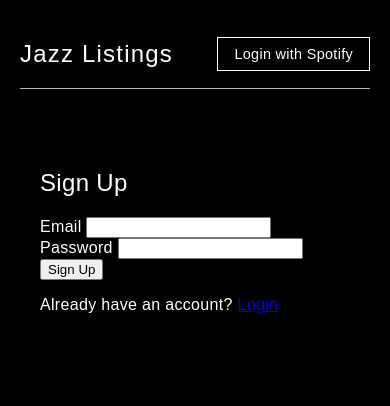
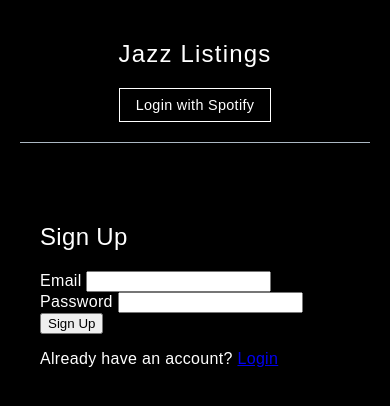
Before and after one commit to hack-c/jazzlistings, a Python web app: template templates/signup.html in a window 390 px wide. Shown: the top 406 px of the page. Run offline with Jinja, Linux system fonts and the light colour scheme; the template is opened without the code that fills it, so the values that code supplies are empty; some web fonts are replaced.

Commit message:
overlapp

```diff
--- a/templates/base.html
+++ b/templates/base.html
@@ -132,16 +132,25 @@
             padding: 20px 0;
             border-bottom: 1px solid var(--wp--preset--color--cyan-bluish-gray);
             display: flex;
+            flex-direction: row;
             justify-content: space-between;
             align-items: center;
+            flex-wrap: wrap;
+            gap: 10px;
         }
 
         .nav-left {
-            flex: 1;
+            flex: 0 1 auto;
         }
 
         .nav-right {
+            flex: 1 1 auto;
             text-align: right;
+            display: flex;
+            flex-wrap: wrap;
+            gap: 10px;
+            justify-content: flex-end;
+            align-items: center;
         }
 
         .site-title {
@@ -270,6 +279,36 @@
         .calendar-link i {
             margin-right: 4px;
         }
+
+        /* Add responsive styles */
+        @media (max-width: 768px) {
+            nav {
+                flex-direction: column;
+                align-items: stretch;
+            }
+
+            .nav-left {
+                text-align: center;
+                margin-bottom: 10px;
+            }
+
+            .nav-right {
+                flex-direction: column;
+                text-align: center;
+                gap: 15px;
+            }
+
+            .nav-right span {
+                /* Email address */
+                display: block;
+                margin-bottom: 5px;
+            }
+
+            .wp-block-button__link {
+                display: block;
+                text-align: center;
+            }
+        }
     </style>
     <link rel="stylesheet" href="https://cdnjs.cloudflare.com/ajax/libs/font-awesome/5.15.4/css/all.min.css">
 </head>
```
